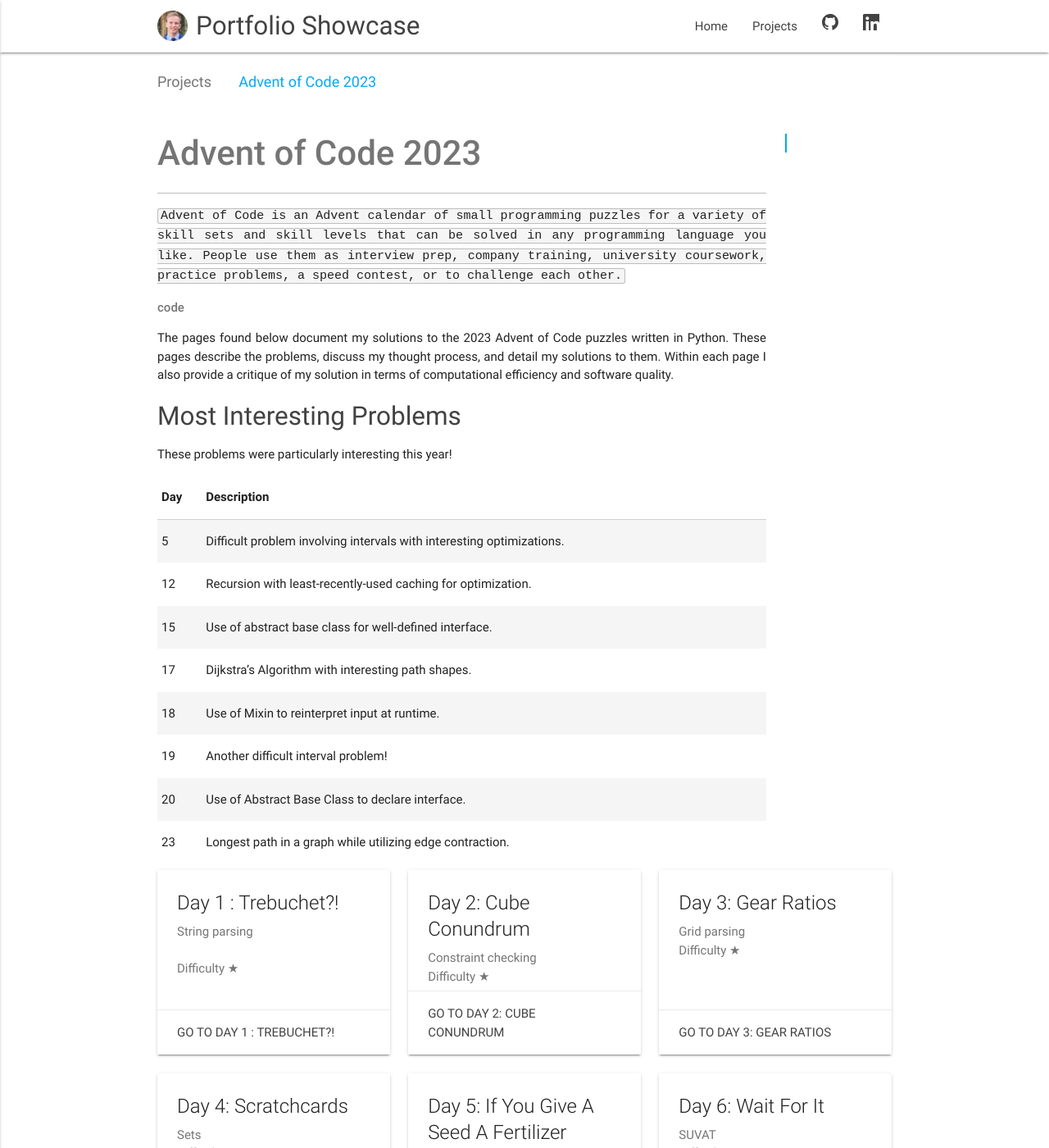
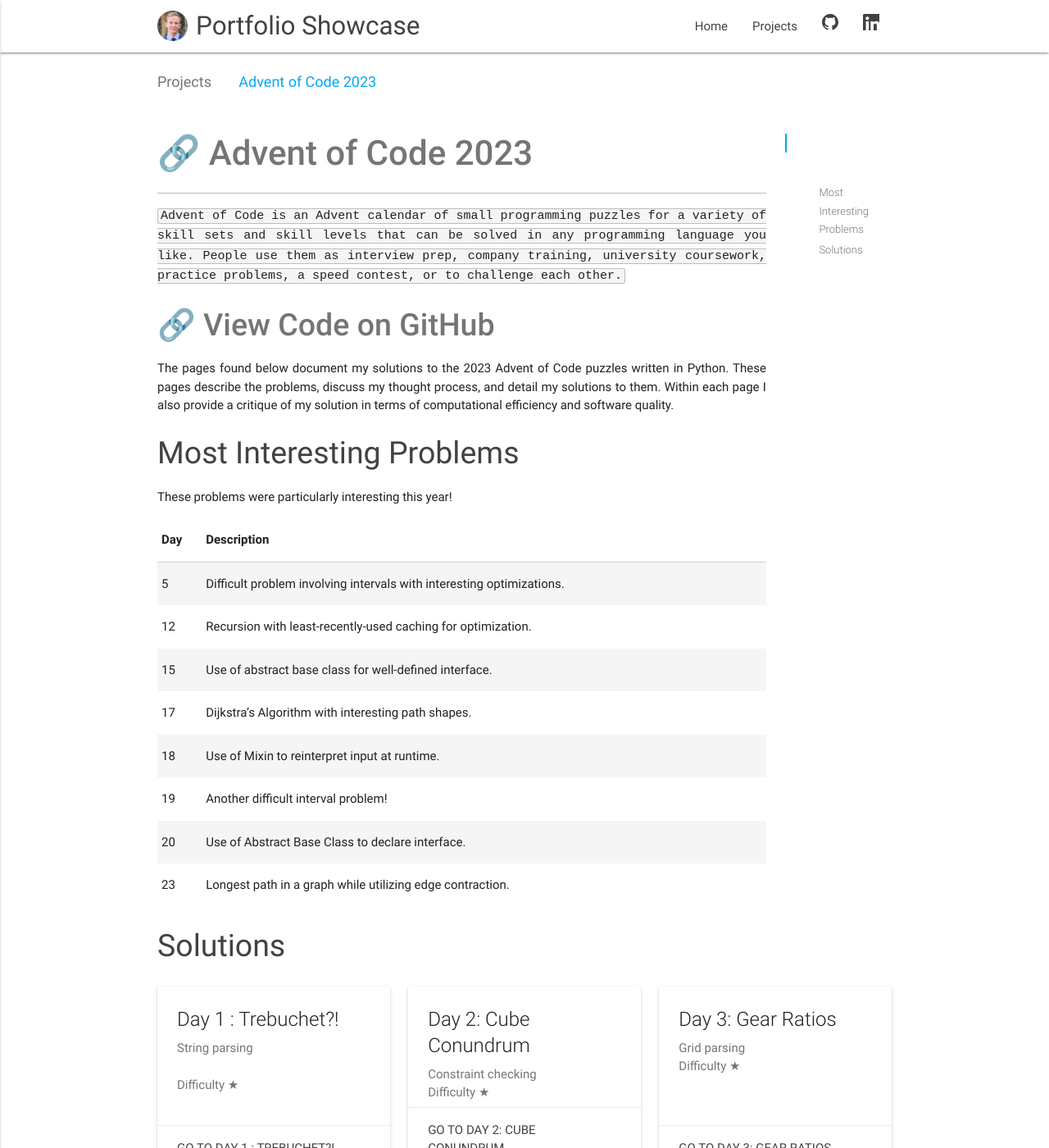
Before and after one commit to olisheldon/olisheldon.github.io, a Jekyll site: the page built from _projects/advent_of_code23.md, in a window 1280 px wide and 1400 px high. Shown: the whole window at 82% size. Built offline with Jekyll 4.4.1, drawn with Linux system fonts in a browser that asks for light colours.

Commit message:
Made aoc pages clearer

```diff
--- a/_projects/advent_of_code23.md
+++ b/_projects/advent_of_code23.md
@@ -30,15 +30,15 @@ files:
   - 'day_25'
 ---
 
-# [**Advent of Code 2023**](https://adventofcode.com/2023)
+# [🔗 **Advent of Code 2023**](https://adventofcode.com/2023)
 
 `Advent of Code is an Advent calendar of small programming puzzles for a variety of skill sets and skill levels that can be solved in any programming language you like. People use them as interview prep, company training, university coursework, practice problems, a speed contest, or to challenge each other.`
 
-[**code**](https://github.com/olisheldon/AdventOfCode23/)
+## [🔗 **View Code on GitHub**](https://github.com/olisheldon/AdventOfCode23/)
 
 The pages found below document my solutions to the 2023 Advent of Code puzzles written in Python. These pages describe the problems, discuss my thought process, and detail my solutions to them. Within each page I also provide a critique of my solution in terms of computational efficiency and software quality.
 
-### Most Interesting Problems
+## Most Interesting Problems
 
 These problems were particularly interesting this year!
 
@@ -52,6 +52,8 @@ These problems were particularly interesting this year!
 |     19     | Another difficult interval problem!                                   |
 |     20     | Use of Abstract Base Class to declare interface.                      |
 |     23     | Longest path in a graph while utilizing edge contraction.             |
+
+## Solutions
 
 <!-- # Index -->
 
```
Also changed, not shown: _projects/advent_of_code24.md (+4 -2 lines).
